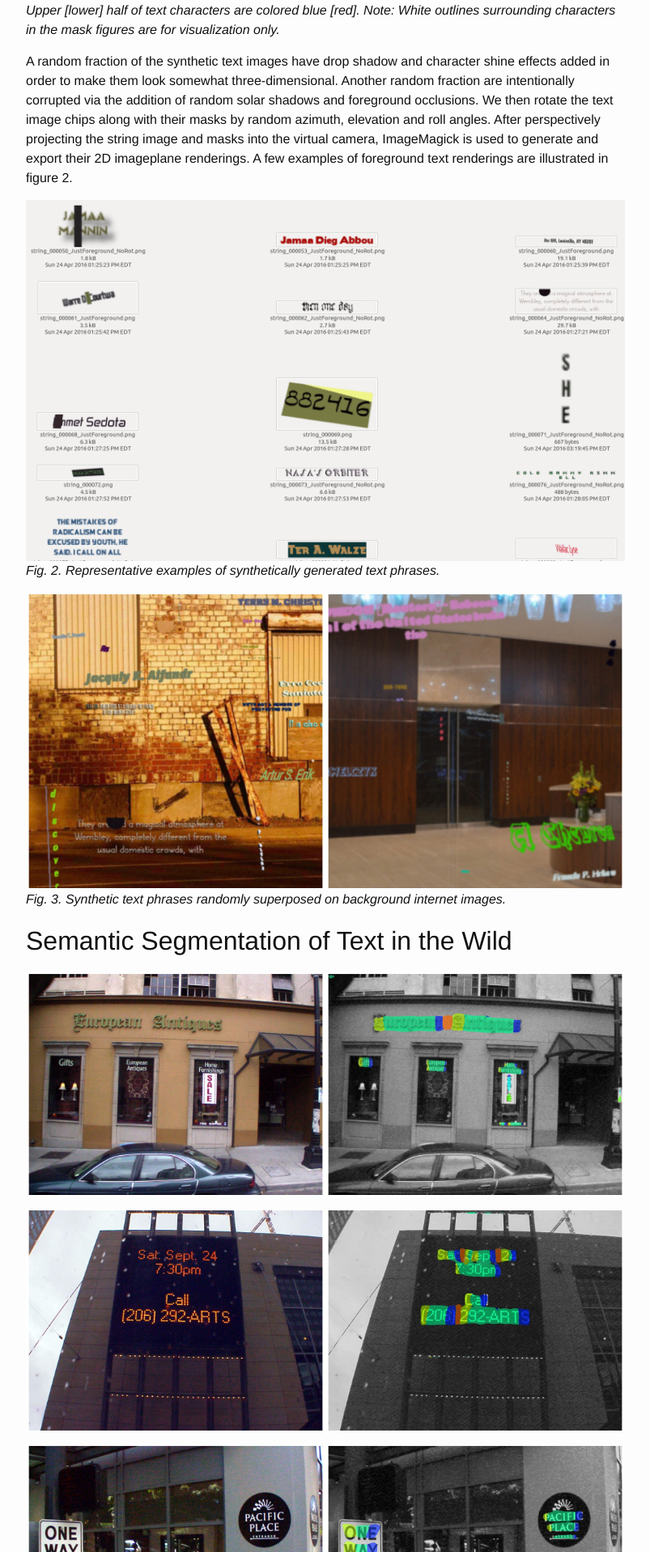
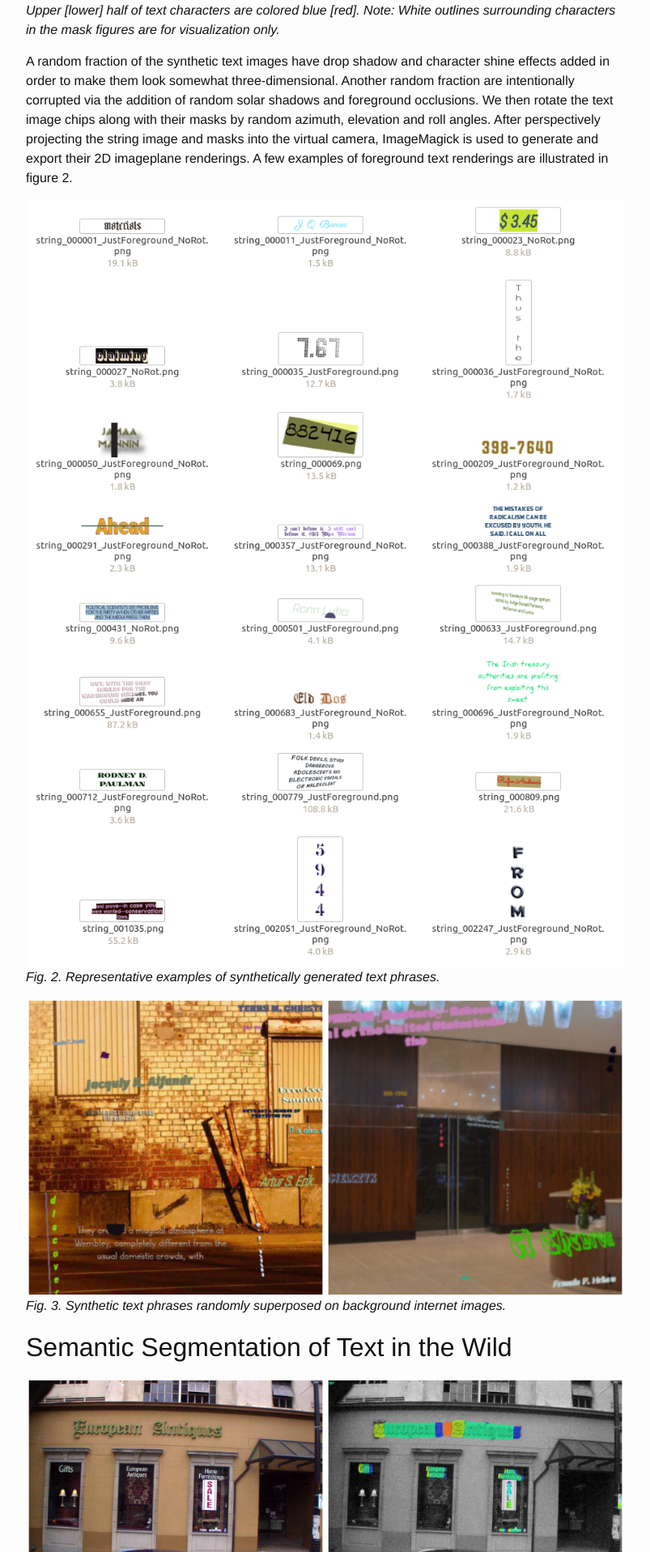
Before and after one commit to PeterCho/blog, a Jekyll site: the page built from _posts/2016-04-24-cvml.markdown, in a window 1280 px wide. Shown: the part 2776-4693 px from the top of the page at 81% size, without its empty margins (238-1041 px from the left). Built offline with Jekyll 4.4.1, drawn with Linux system fonts in a browser that asks for light colours.

Commit message:
Updated synthetic phrases figure

```diff
--- a/_posts/2016-04-24-cvml.markdown
+++ b/_posts/2016-04-24-cvml.markdown
@@ -148,7 +148,7 @@ and masks into the virtual camera, ImageMagick is used to generate and
 export their 2D imageplane renderings.  A few examples of foreground text
 renderings are illustrated in figure 2.
 
-![TextLocalization]({{ site.url }}/blog/images/text_segmentation/syntext/synthetic_phrases.png)
+![TextLocalization]({{ site.url }}/blog/images/text_segmentation/syntext/syn_phrases.png)
 *Fig. 2.  Representative examples of synthetically generated text phrases.*
 
 
```
